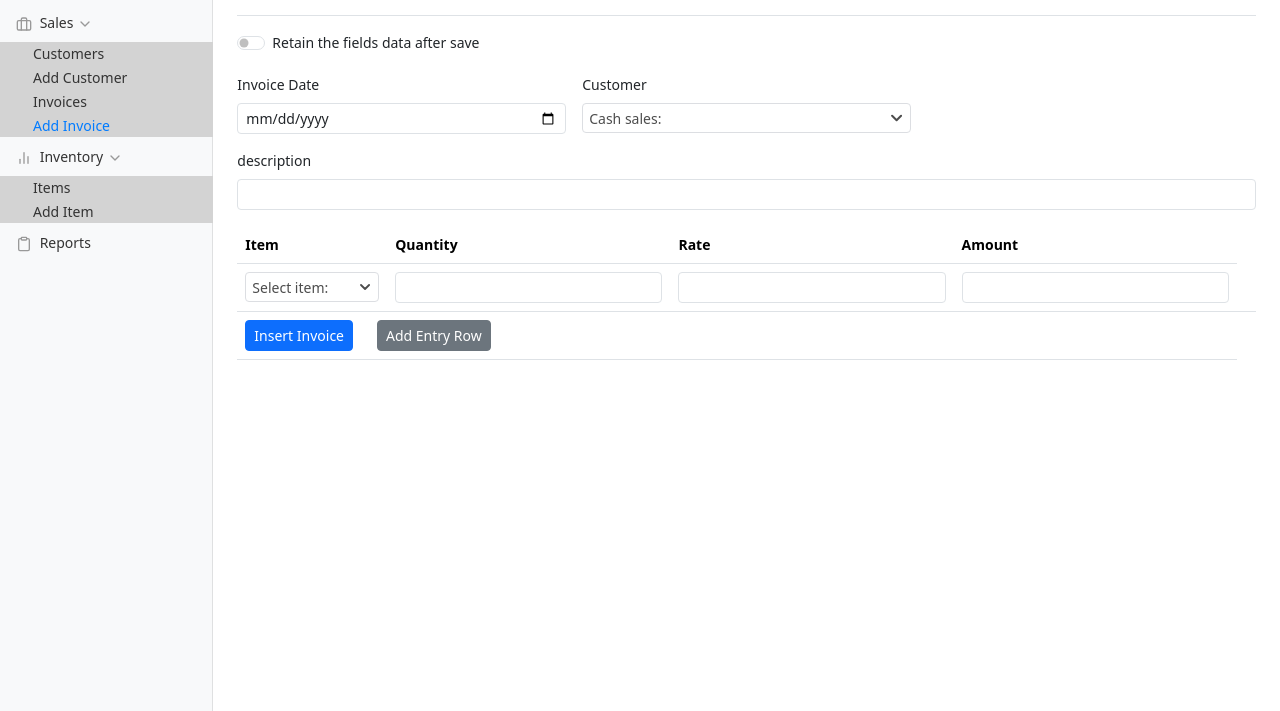
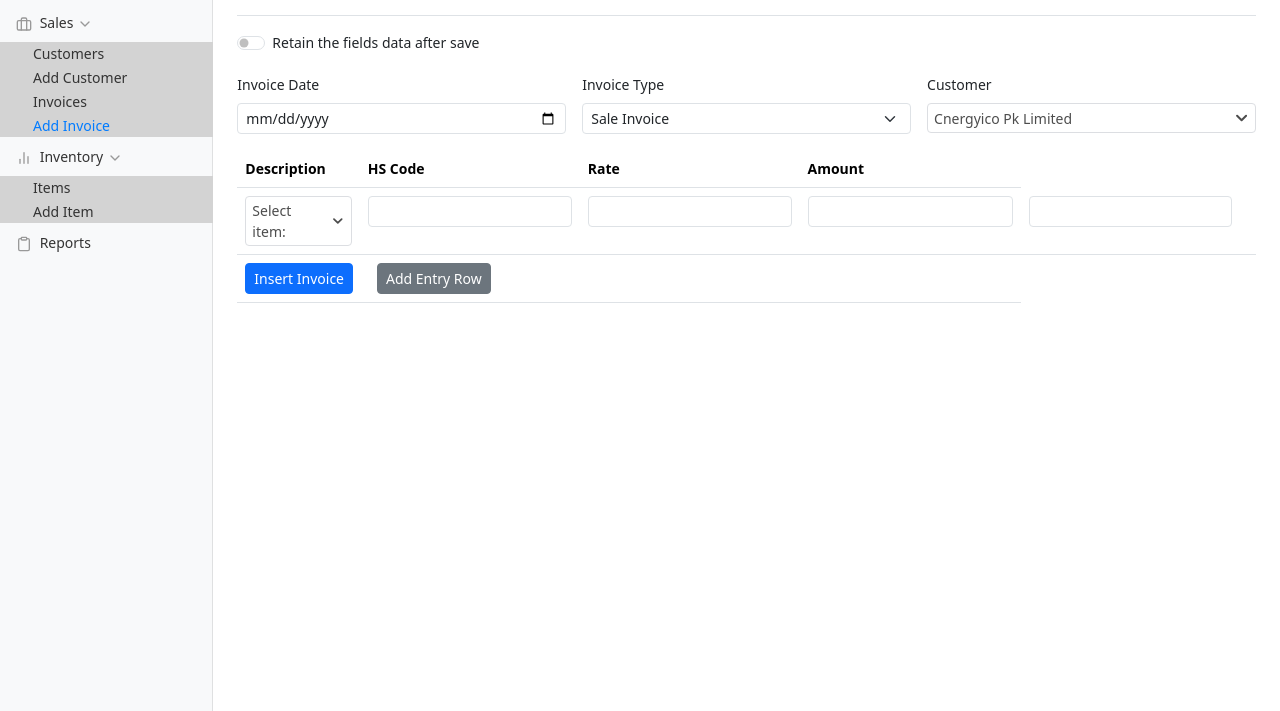
Before and after one commit to SohailSal/einvoice, a Django app: page /sales/invoice_add in a window 1280 px wide. Shown: the part 89-800 px from the top of the page. Run offline with Django 5.2, Linux system fonts and the light colour scheme; the visitor is signed in with stand-in values (Sample User, id 1); data comes from the database, SQL or seed files in the repository; some libraries are stand-ins or nearby versions.

Commit message:
invoice fetch

```diff
--- a/sales/templates/sales/invoice_add.html
+++ b/sales/templates/sales/invoice_add.html
@@ -39,17 +39,19 @@
         <input type="date" x-model="invoice_date" class="form-control form-control-sm" id="invoice_date" min="{{start_date}}" max="{{end_date}}">
       </div>
       <div class="col-md-4">
+        <label for="invoice_type" class="form-label">Invoice Type</label>
+        <select x-model="invoice_type" id="invoice_type" class="form-select form-select-sm">
+          <option value="0" selected>Sale Invoice</option>
+          <option value="1">Debit Advice</option>
+        </select>
+      </div>
+      <div class="col-md-4">
         <label for="customer" class="form-label">Customer</label>
         <select x-model="customer" id="customer">
-          <option value="0" selected>Cash sales:</option>
           <template x-for="option in {{customers}}" :key="option.id">
               <option :value="option.id" x-text="option.name"></option>
           </template>
         </select>
-      </div>
-      <div class="col-12">
-        <label for="description" class="form-label">description</label>
-        <input type="textarea" x-model="description" class="form-control form-control-sm" id="description">
       </div>
 
 
@@ -57,8 +59,8 @@
         <table class="table">
             <thead>
               <tr>
-                <th scope="col">Item</th>
-                <th scope="col">Quantity</th>
+                <th scope="col">Description</th>
+                <th scope="col">HS Code</th>
                 <th scope="col">Rate</th>
                 <th scope="col">Amount</th>
               </tr>
@@ -77,6 +79,7 @@
                     </template>
                   </select>
                 </td>
+                <td><input x-model="entry.hs_code" type="text" class="form-control form-control-sm" readonly></td>
                 <td><input x-model="entry.quantity" type="number" class="form-control form-control-sm" @change="updateFields(index)"></td>
                 <td><input x-model="entry.rate" type="number" class="form-control form-control-sm" readonly></td>
                 <td><input x-model="entry.amount" type="number" class="form-control form-control-sm" readonly></td>
@@ -106,6 +109,7 @@
   return {
       messages: '',
       errors: '',
+      invoice_type: '',
       invoice_date: '{{start_date}}',
       customer: '',
       description: '',
@@ -115,6 +119,8 @@
       msgShow: false,
       entries: [{
             item: 0,
+            hs_code: '',
+            description: '',
             quantity: null,
             rate: null,
             amount: null,
@@ -132,6 +138,8 @@
       addEntry() {
         this.entries.push({
           item: 0,
+          hs_code: '',
+          description: '',
           quantity: null,
           rate: null,
           amount: null,
@@ -203,8 +211,9 @@
               return response.json();
           })
           .then(data => {
-            this.entries[index].rate = data.rate
-            this.updateFields(index)
+            console.log(data)
+            this.entries[index].hs_code = data.hs_code
+            // this.updateFields(index)
           })
         }
       },
--- a/sales/views.py
+++ b/sales/views.py
@@ -182,7 +182,7 @@ def getRate(request):
 	data = json.loads(request.body)
 	if data['item']:
 		item = get_object_or_404(Item, pk=data['item'])
-		return JsonResponse({'rate': item.sale_rate}, safe=False)
+		return JsonResponse({'rate': item.sale_rate, 'hs_code': item.hs_code}, safe=False)
 	else:
 		return JsonResponse({'rate': 0}, safe=False)
 
```
